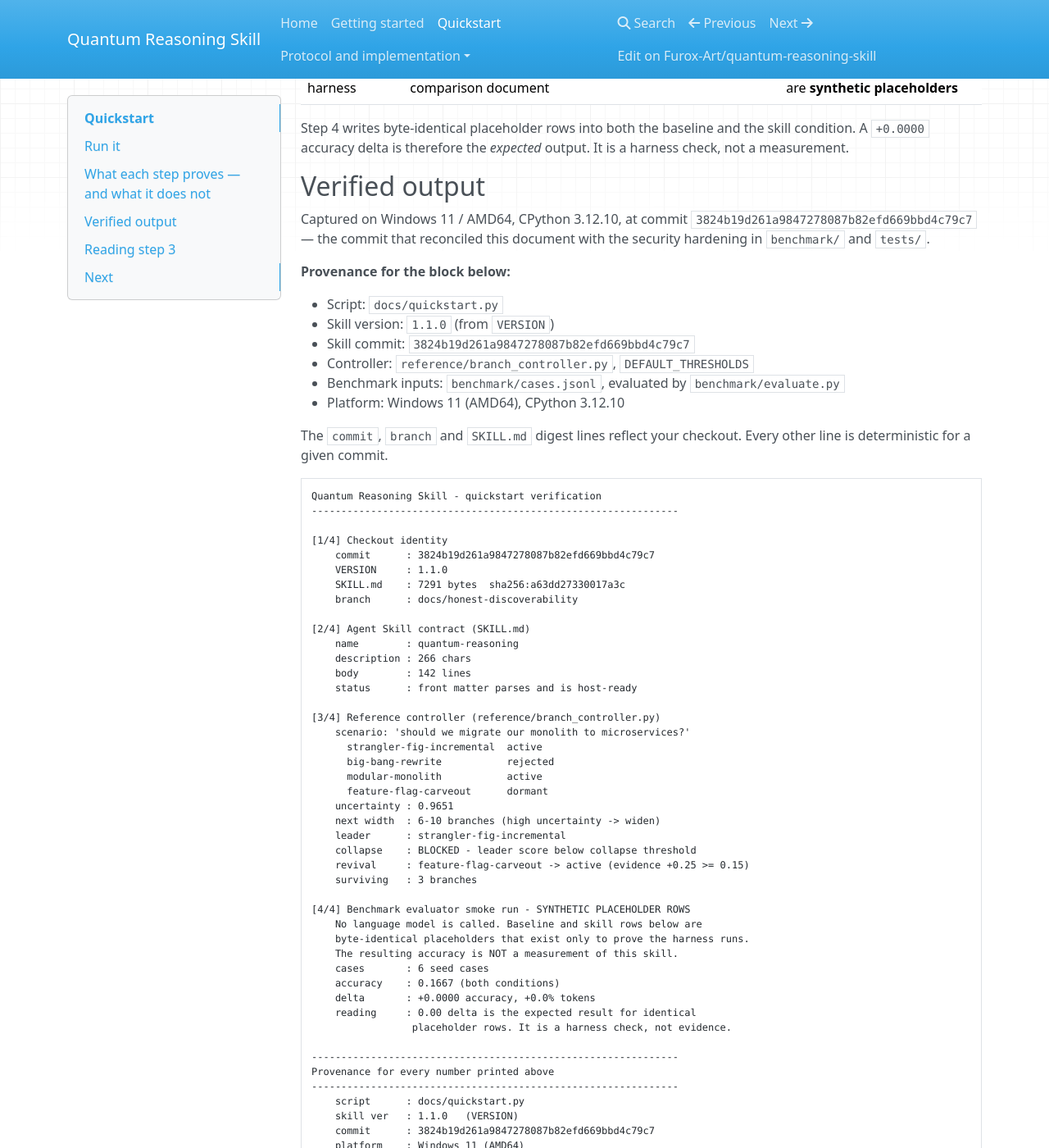
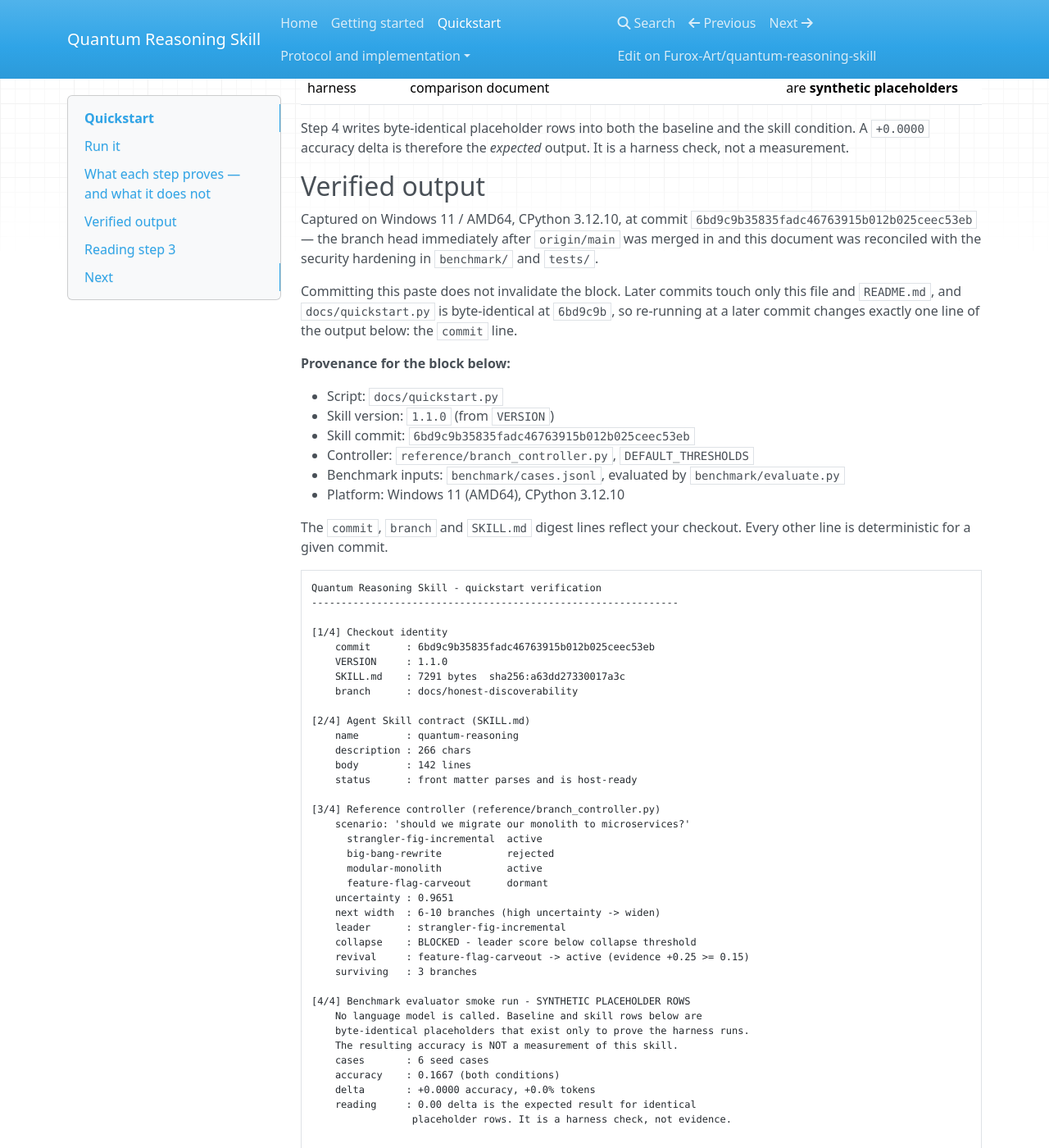
Before and after one commit to Furox-Art/quantum-reasoning-skill, an MkDocs documentation site: the page built from docs/quickstart.md, in a window 1280 px wide and 1400 px high, scrolled down 712 px. Shown: the whole window at 82% size. Built offline with MkDocs 1.6.1, drawn with Linux system fonts in a browser that asks for light colours; nearby versions of some CDN libraries; some of the changed text lies outside the part shown.

Commit message:
docs: pin the quickstart paste to the post-merge head
The pasted quickstart output now carries commit 6bd9c9b, the branch head
immediately after origin/main was merged in. Verified byte-for-byte against a
fresh run: EXACT MATCH in both README.md and docs/quickstart.md.

Because committing a paste necessarily moves the head, both documents now state
the exact invariant instead of implying the hash can never drift: docs/quickstart.py
is byte-identical at 6bd9c9b, later commits touch only these two files, and a
re-run therefore changes exactly one output line, the commit line. Confirmed by
diffing a live run against the pasted block - the only differing lines are the two
occurrences of that one field.

```diff
--- a/docs/quickstart.md
+++ b/docs/quickstart.md
@@ -30,14 +30,19 @@ check, not a measurement.
 ## Verified output
 
 Captured on Windows 11 / AMD64, CPython 3.12.10, at commit
-`3824b19d261a9847278087b82efd669bbd4c79c7` — the commit that reconciled this document with
-the security hardening in `benchmark/` and `tests/`.
+`6bd9c9b35835fadc46763915b012b025ceec53eb` — the branch head immediately after
+`origin/main` was merged in and this document was reconciled with the security hardening in
+`benchmark/` and `tests/`.
+
+Committing this paste does not invalidate the block. Later commits touch only this file and
+`README.md`, and `docs/quickstart.py` is byte-identical at `6bd9c9b`, so re-running at a
+later commit changes exactly one line of the output below: the `commit` line.
 
 **Provenance for the block below:**
 
 - Script: `docs/quickstart.py`
 - Skill version: `1.1.0` (from `VERSION`)
-- Skill commit: `3824b19d261a9847278087b82efd669bbd4c79c7`
+- Skill commit: `6bd9c9b35835fadc46763915b012b025ceec53eb`
 - Controller: `reference/branch_controller.py`, `DEFAULT_THRESHOLDS`
 - Benchmark inputs: `benchmark/cases.jsonl`, evaluated by `benchmark/evaluate.py`
 - Platform: Windows 11 (AMD64), CPython 3.12.10
@@ -50,7 +55,7 @@ Quantum Reasoning Skill - quickstart verification
 --------------------------------------------------------------
 
 [1/4] Checkout identity
-    commit      : 3824b19d261a9847278087b82efd669bbd4c79c7
+    commit      : 6bd9c9b35835fadc46763915b012b025ceec53eb
     VERSION     : 1.1.0
     SKILL.md    : 7291 bytes  sha256:a63dd27330017a3c
     branch      : docs/honest-discoverability
@@ -89,7 +94,7 @@ Provenance for every number printed above
 --------------------------------------------------------------
     script      : docs/quickstart.py
     skill ver   : 1.1.0   (VERSION)
-    commit      : 3824b19d261a9847278087b82efd669bbd4c79c7
+    commit      : 6bd9c9b35835fadc46763915b012b025ceec53eb
     platform    : Windows 11 (AMD64)
     python      : 3.12.10 (CPython)
     controller  : reference/branch_controller.py DEFAULT_THRESHOLDS
```
Also changed, not shown: README.md (+10 -6 lines).
